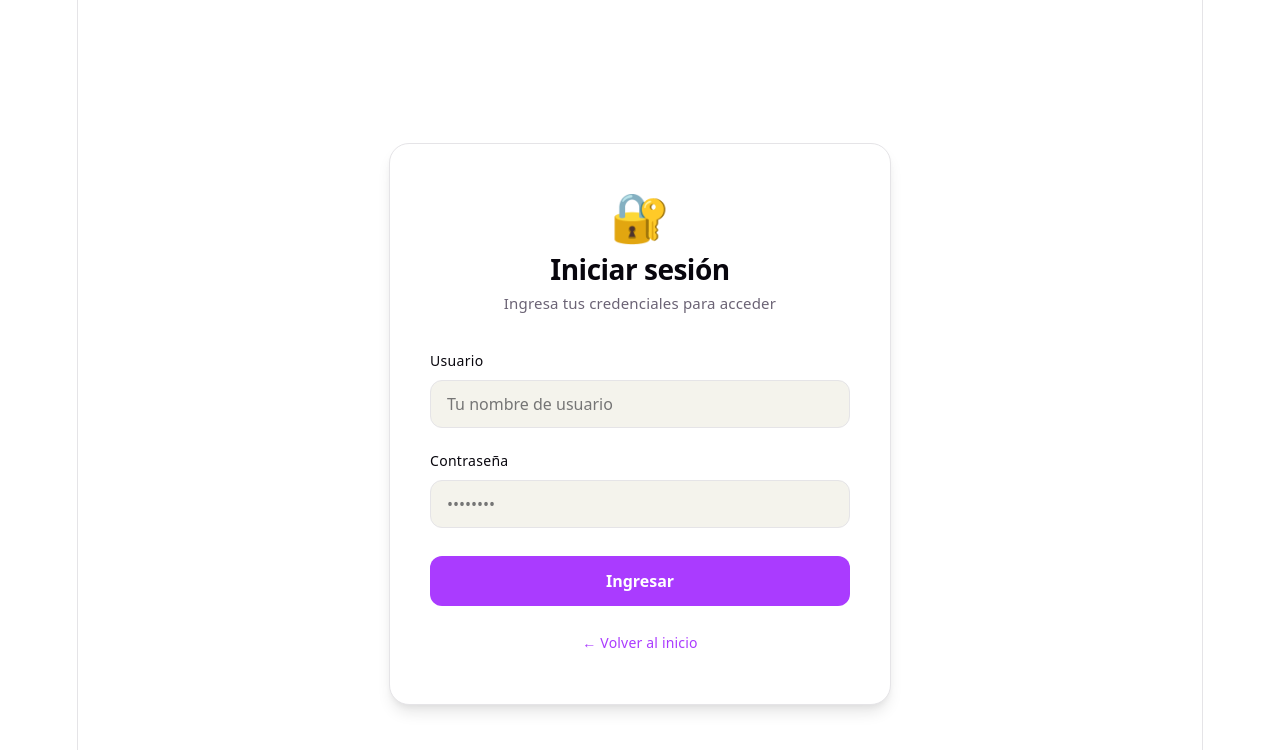
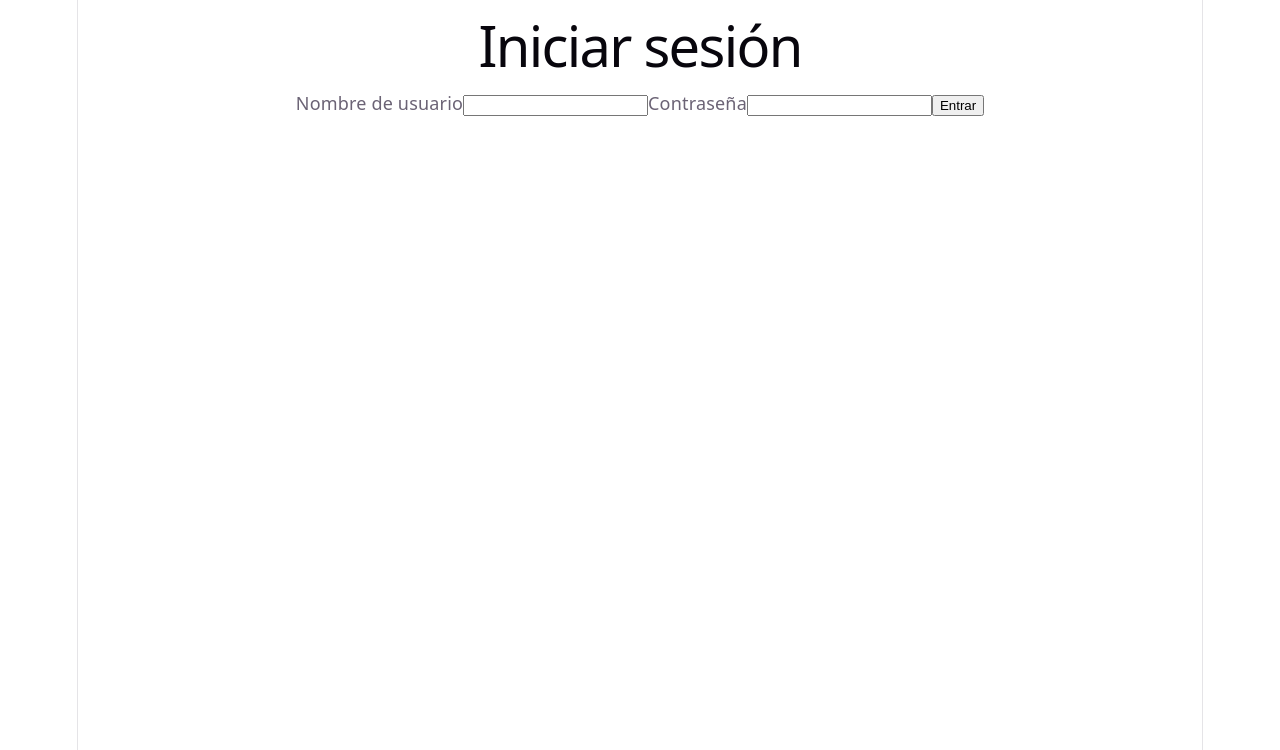
Before and after one commit to diegod117/laboratorio-1-pda, a React (Vite) app in the folder react-main/: page /login in a window 1280 px wide. Shown: the top 750 px of the page. Built offline with nearby package versions, Linux system fonts and the light colour scheme.

Commit message:
arreglar pagina
pulento

```diff
--- a/react-main/src/context/AuthContext.tsx
+++ b/react-main/src/context/AuthContext.tsx
@@ -1,28 +1,15 @@
-import { createContext, useContext, useState } from 'react'
+import { createContext, useState } from 'react'
 import type { ReactNode } from 'react'
 
 export interface Usuario {
   nombre: string
-  nombreCompleto: string
-  email: string
+  email?: string
 }
 
 export interface AuthContextType {
   usuario: Usuario | null
-  login: (nombre: string, password: string) => boolean
+  iniciarSesion: (nombre: string, contrasena: string) => void
   logout: () => void
-}
-
-// Registro de usuarios con credenciales hardcodeadas
-const USUARIOS_REGISTRADOS: Record<string, { password: string; datos: Usuario }> = {
-  martin: {
-    password: '12345',
-    datos: {
-      nombre: 'martin',
-      nombreCompleto: 'Martin Zepeda Puelles',
-      email: 'martin@correo.cl',
-    },
-  },
 }
 
 export const AuthContext = createContext<AuthContextType | undefined>(undefined)
@@ -30,28 +17,14 @@ export const AuthContext = createContext<AuthContextType | undefined>(undefined)
 export function AuthProvider({ children }: { children: ReactNode }) {
   const [usuario, setUsuario] = useState<Usuario | null>(null)
 
-  const login = (nombre: string, password: string): boolean => {
-    const registro = USUARIOS_REGISTRADOS[nombre.toLowerCase()]
-    if (registro && registro.password === password) {
-      setUsuario(registro.datos)
-      return true
-    }
-    return false
-  }
-
+  // Sin backend: la contraseña no se valida, solo se guarda el nombre en sesión
+  const iniciarSesion = (nombre: string, _contrasena: string) =>
+    setUsuario({ nombre })
   const logout = () => setUsuario(null)
 
   return (
-    <AuthContext.Provider value={{ usuario, login, logout }}>
+    <AuthContext.Provider value={{ usuario, iniciarSesion, logout }}>
       {children}
     </AuthContext.Provider>
   )
 }
-
-export function useAuth(): AuthContextType {
-  const context = useContext(AuthContext)
-  if (!context) {
-    throw new Error('useAuth debe usarse dentro de un AuthProvider')
-  }
-  return context
-}
--- a/react-main/src/pages/Login.tsx
+++ b/react-main/src/pages/Login.tsx
@@ -1,195 +1,56 @@
-import { useState } from 'react'
-import { useNavigate, Link } from 'react-router-dom'
-import { useAuth } from '../context/AuthContext'
+import { useContext, useState } from 'react'
+import type { FormEvent } from 'react'
+import { useNavigate } from 'react-router-dom'
+import { AuthContext } from '../context/AuthContext'
 
 function Login() {
-  const [nombre, setNombre] = useState('')
-  const [password, setPassword] = useState('')
-  const [error, setError] = useState('')
-  const [cargando, setCargando] = useState(false)
-  const { login } = useAuth()
+  const [nombreUsuario, setNombreUsuario] = useState<string>('')
+  const [contrasena, setContrasena] = useState<string>('')
+  const auth = useContext(AuthContext)
   const navigate = useNavigate()
 
-  const handleSubmit = (e: React.FormEvent) => {
+  if (!auth) {
+    throw new Error('Login debe usarse dentro de un AuthProvider')
+  }
+  const { iniciarSesion } = auth
+
+  const handleSubmit = (e: FormEvent<HTMLFormElement>) => {
     e.preventDefault()
-    setError('')
+    const nombre = nombreUsuario.trim()
+    if (!nombre || !contrasena) return
 
-    if (!nombre.trim() || !password.trim()) {
-      setError('Completa todos los campos')
-      return
-    }
-
-    setCargando(true)
-
-    // Simular un pequeño delay para UX
-    setTimeout(() => {
-      const exito = login(nombre, password)
-      if (exito) {
-        navigate(`/perfil/${nombre.toLowerCase()}`)
-      } else {
-        setError('Usuario o contraseña incorrectos')
-        setCargando(false)
-      }
-    }, 600)
+    iniciarSesion(nombre, contrasena)
+    navigate(`/perfil/${encodeURIComponent(nombre)}`)
   }
 
   return (
-    <main style={estilos.contenedor}>
-      <div style={estilos.card}>
-        <div style={estilos.iconoWrapper}>
-          <div style={estilos.icono}>🔐</div>
-        </div>
-        <h1 style={estilos.titulo}>Iniciar sesión</h1>
-        <p style={estilos.subtitulo}>Ingresa tus credenciales para acceder</p>
+    <main>
+      <h1>Iniciar sesión</h1>
+      <form onSubmit={handleSubmit}>
+        <label htmlFor="usuario">Nombre de usuario</label>
+        <input
+          id="usuario"
+          type="text"
+          value={nombreUsuario}
+          onChange={(e) => setNombreUsuario(e.target.value)}
+          autoComplete="username"
+          required
+        />
 
-        <form onSubmit={handleSubmit} style={estilos.form}>
-          <div style={estilos.campo}>
-            <label htmlFor="nombre" style={estilos.label}>
-              Usuario
-            </label>
-            <input
-              id="nombre"
-              type="text"
-              placeholder="Tu nombre de usuario"
-              value={nombre}
-              onChange={(e) => setNombre(e.target.value)}
-              style={estilos.input}
-              autoComplete="username"
-              autoFocus
-            />
-          </div>
+        <label htmlFor="contrasena">Contraseña</label>
+        <input
+          id="contrasena"
+          type="password"
+          value={contrasena}
+          onChange={(e) => setContrasena(e.target.value)}
+          autoComplete="current-password"
+          required
+        />
 
-          <div style={estilos.campo}>
-            <label htmlFor="password" style={estilos.label}>
-              Contraseña
-            </label>
-            <input
-              id="password"
-              type="password"
-              placeholder="••••••••"
-              value={password}
-              onChange={(e) => setPassword(e.target.value)}
-              style={estilos.input}
-              autoComplete="current-password"
-            />
-          </div>
-
-          {error && <p style={estilos.error}>{error}</p>}
-
-          <button
-            type="submit"
-            disabled={cargando}
-            style={{
-              ...estilos.boton,
-              opacity: cargando ? 0.7 : 1,
-              cursor: cargando ? 'wait' : 'pointer',
-            }}
-          >
-            {cargando ? 'Ingresando...' : 'Ingresar'}
-          </button>
-        </form>
-
-        <Link to="/" style={estilos.link}>
-          ← Volver al inicio
-        </Link>
-      </div>
+        <button type="submit">Entrar</button>
+      </form>
     </main>
   )
 }
 
-const estilos: Record<string, React.CSSProperties> = {
-  contenedor: {
-    display: 'flex',
-    alignItems: 'center',
-    justifyContent: 'center',
-    minHeight: '100vh',
-    padding: '24px',
-  },
-  card: {
-    width: '100%',
-    maxWidth: '420px',
-    padding: '48px 40px',
-    borderRadius: '20px',
-    border: '1px solid var(--border)',
-    background: 'var(--bg)',
-    boxShadow: 'var(--shadow)',
-    textAlign: 'center' as const,
-  },
-  iconoWrapper: {
-    marginBottom: '16px',
-  },
-  icono: {
-    fontSize: '48px',
-    lineHeight: 1,
-  },
-  titulo: {
-    fontSize: '28px',
-    fontWeight: 600,
-    color: 'var(--text-h)',
-    margin: '0 0 8px',
-    letterSpacing: '-0.5px',
-  },
-  subtitulo: {
-    fontSize: '15px',
-    color: 'var(--text)',
-    margin: '0 0 32px',
-  },
-  form: {
-    display: 'flex',
-    flexDirection: 'column' as const,
-    gap: '20px',
-  },
-  campo: {
-    display: 'flex',
-    flexDirection: 'column' as const,
-    gap: '6px',
-    textAlign: 'left' as const,
-  },
-  label: {
-    fontSize: '14px',
-    fontWeight: 500,
-    color: 'var(--text-h)',
-    letterSpacing: '0.3px',
-  },
-  input: {
-    padding: '12px 16px',
-    fontSize: '16px',
-    borderRadius: '12px',
-    border: '1px solid var(--border)',
-    background: 'var(--code-bg)',
-    color: 'var(--text-h)',
-    outline: 'none',
-    transition: 'border-color 0.2s, box-shadow 0.2s',
-    fontFamily: 'var(--sans)',
-  },
-  error: {
-    color: '#ef4444',
-    fontSize: '14px',
-    margin: 0,
-    padding: '8px 12px',
-    borderRadius: '8px',
-    background: 'rgba(239, 68, 68, 0.08)',
-    border: '1px solid rgba(239, 68, 68, 0.2)',
-  },
-  boton: {
-    padding: '14px',
-    fontSize: '16px',
-    fontWeight: 600,
-    borderRadius: '12px',
-    border: 'none',
-    background: 'var(--accent)',
-    color: '#fff',
-    fontFamily: 'var(--sans)',
-    transition: 'opacity 0.2s, transform 0.1s',
-    marginTop: '8px',
-  },
-  link: {
-    display: 'inline-block',
-    marginTop: '24px',
-    fontSize: '14px',
-    color: 'var(--accent)',
-    textDecoration: 'none',
-  },
-}
-
 export default Login
--- a/react-main/src/pages/Perfil.tsx
+++ b/react-main/src/pages/Perfil.tsx
@@ -1,9 +1,11 @@
-import { useState, useEffect } from 'react'
+import { useState, useEffect, useContext } from 'react'
 import { useNavigate, useParams } from 'react-router-dom'
-import { useAuth } from '../context/AuthContext'
+import { AuthContext } from '../context/AuthContext'
 
 function Perfil() {
-  const { usuario, logout } = useAuth()
+  const auth = useContext(AuthContext)
+  const usuario = auth?.usuario
+  const logout = auth?.logout
   const { usuario: usuarioUrl } = useParams<{ usuario: string }>()
   const navigate = useNavigate()
 
@@ -61,8 +63,14 @@ function Perfil() {
   // Confirmar si el usuario en la URL coincide con la sesión activa
   const esUsuarioValido = usuario.nombre.toLowerCase() === usuarioUrl?.toLowerCase()
 
+  // Nombre para mostrar en el perfil
+  const nombreMostrar =
+    usuario.nombre.toLowerCase() === 'martin'
+      ? 'Martin Zepeda Puelles'
+      : usuario.nombre
+
   const handleLogout = () => {
-    logout()
+    if (logout) logout()
     navigate('/')
   }
 
@@ -72,13 +80,13 @@ function Perfil() {
         {/* Avatar */}
         <div style={estilos.avatarWrapper}>
           <div style={estilos.avatar}>
-            {usuario.nombreCompleto.charAt(0).toUpperCase()}
+            {nombreMostrar.charAt(0).toUpperCase()}
           </div>
         </div>
 
         {/* Saludo y Nombre completo */}
         <p style={estilos.saludo}>Bienvenido 👋</p>
-        <h1 style={estilos.nombreCompleto}>{usuario.nombreCompleto}</h1>
+        <h1 style={estilos.nombreCompleto}>{nombreMostrar}</h1>
 
         {/* Verificación con useParams */}
         <div style={esUsuarioValido ? estilos.badgeValido : estilos.badgeInvalido}>
```
